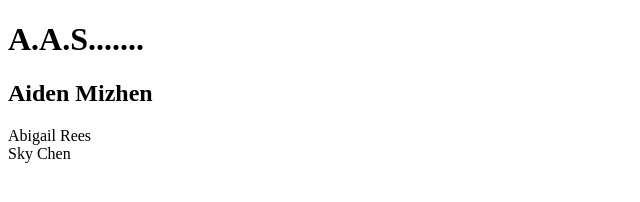
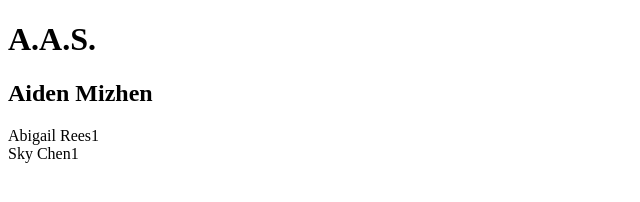
Before and after one commit to amizhen/web, a plain HTML site: page index.html in a window 1280 px wide. Shown: the full height of the page, 0-640 px from the left. Drawn offline with Linux system fonts and the light colour scheme.

Commit message:
Update index.html

```diff
--- a/index.html
+++ b/index.html
@@ -7,19 +7,18 @@ HW02 -- Publishio!/HTML
 2021-02-05 -->
 
 <head>
-    <meta charset="utf-8">
     <title>Ducky</title>
 </head>
 
 <body>
 
-<h1>A.A.S.......</h1>
+<h1>A.A.S.</h1>
 <h2>Aiden Mizhen</h2>
 <div>
-    Abigail Rees
+    Abigail Rees1
 </div>
 <div>
-    Sky Chen
+    Sky Chen1
 </div>
 
 </body>
```
